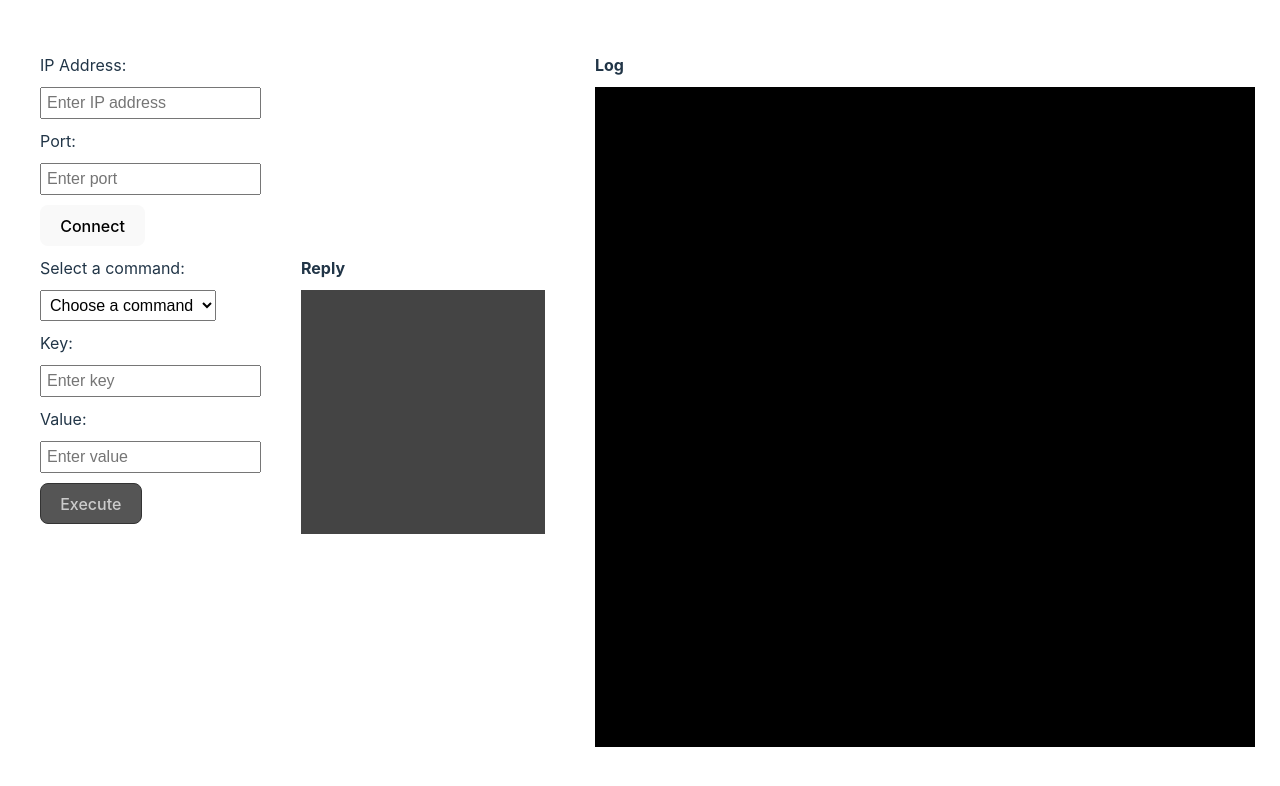
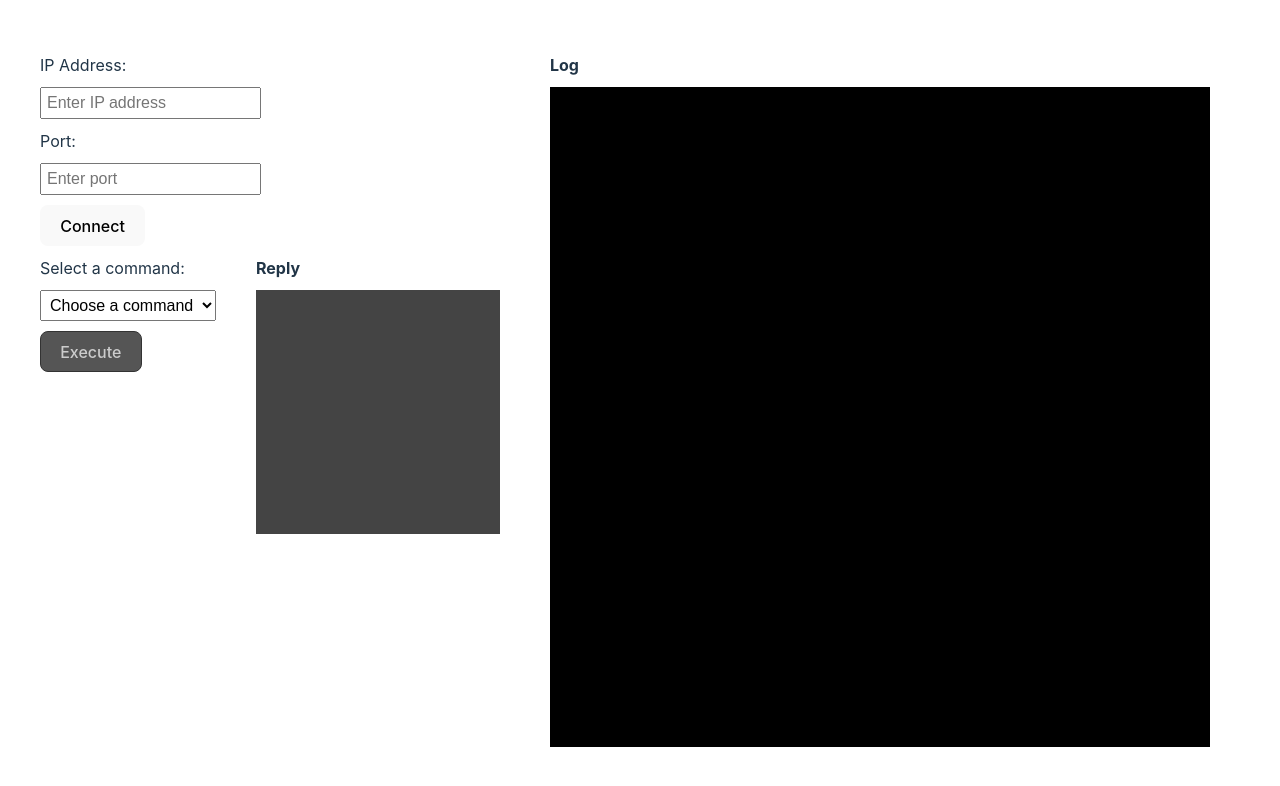
Before and after one commit to zakia215/RAFT-Implementation, a React (Vite) app in the folder webclient/: page / in a window 1280 px wide. Shown: the top 786 px of the page. Built offline with nearby package versions, Linux system fonts and the light colour scheme.

Commit message:
feat: constraint in web client input

```diff
--- a/webclient/index.html
+++ b/webclient/index.html
@@ -2,9 +2,9 @@
 <html lang="en">
   <head>
     <meta charset="UTF-8" />
-    <link rel="icon" type="image/svg+xml" href="/vite.svg" />
+    <link rel="icon" type="image/png" href="/raft-icon.png" />
     <meta name="viewport" content="width=device-width, initial-scale=1.0" />
-    <title>Sistol</title>
+    <title>Client - Sistol</title>
   </head>
   <body>
     <div id="root"></div>
--- a/webclient/src/components/ToolBar.tsx
+++ b/webclient/src/components/ToolBar.tsx
@@ -103,6 +103,7 @@ export function ToolBar({ connected, setConnected }: ToolBarProps) {
               ))}
             </select>
           </div>
+          {selectedCommand && selectedCommand !== "ping" && (
             <div>
               <label style={labelStyle}>Key:</label>
               <input
@@ -113,6 +114,8 @@ export function ToolBar({ connected, setConnected }: ToolBarProps) {
                 style={inputStyle}
               />
             </div>
+          )}
+          {(selectedCommand === "set" || selectedCommand === "append") && (
             <div>
               <label style={labelStyle}>Value:</label>
               <input
@@ -123,6 +126,7 @@ export function ToolBar({ connected, setConnected }: ToolBarProps) {
                 style={inputStyle}
               />
             </div>
+          )}
           <button onClick={handleExecute} disabled={!connected}>
             Execute
           </button>
```
Also changed, not shown: webclient/public/raft-icon.png (added), webclient/src/assets/raft-icon.png (added). Lines whose indentation alone changed are shown as unchanged.
